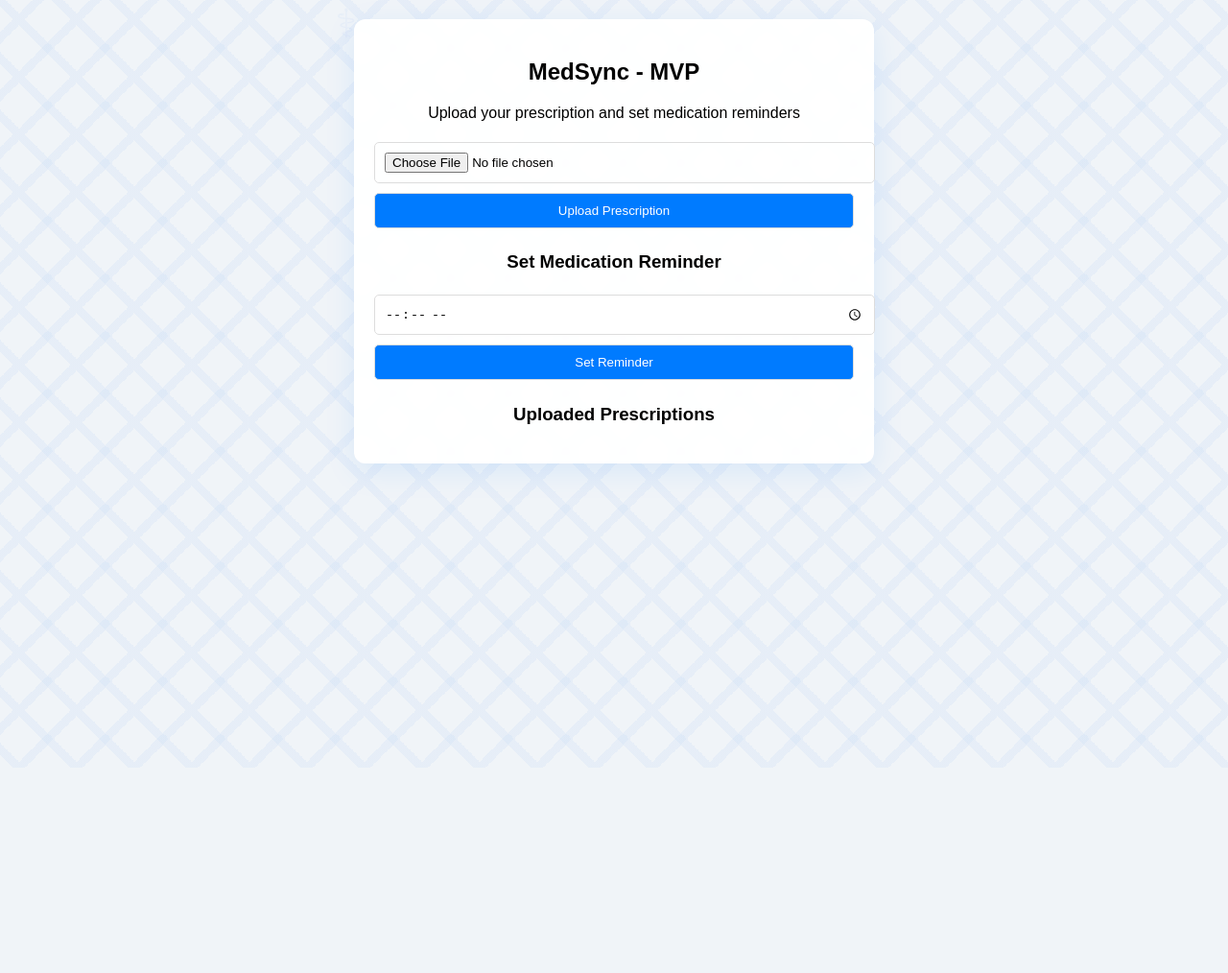
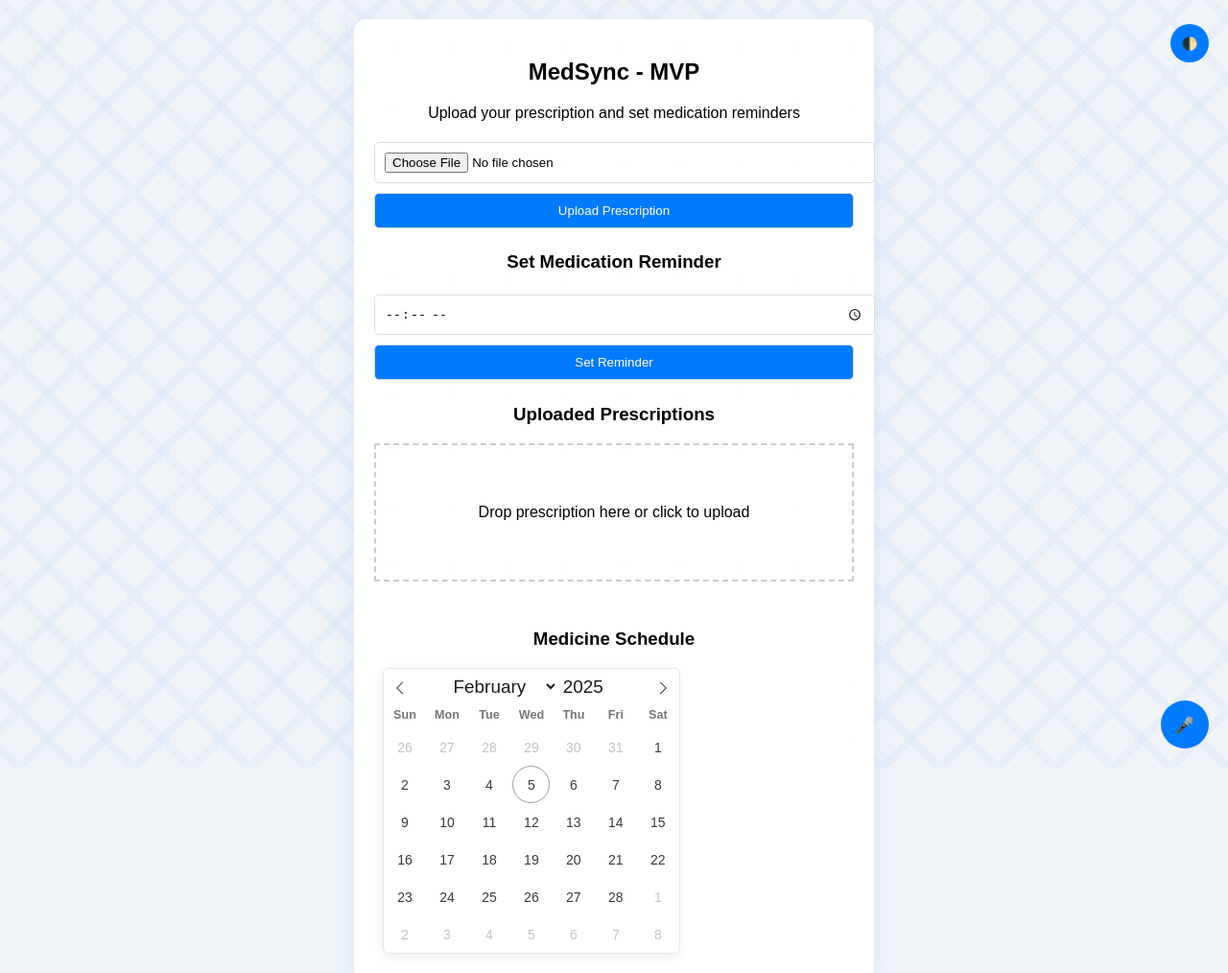
Before and after one commit to victordelrosal/MedSync, a plain HTML site: page index.html in a window 1280 px wide. Shown: the top 1014 px of the page at 96% size. Before the commit the page ends 800 px from the top, so only its background shows below. Drawn offline with nearby package versions, Linux system fonts and the light colour scheme.

Commit message:
surprise me

```diff
--- a/index.html
+++ b/index.html
@@ -125,9 +125,85 @@
         .fade-animation {
             animation: fadeInOut 2s ease-in-out;
         }
+
+        /* Dark mode styles */
+        [data-theme="dark"] {
+            background-color: #1a1a1a;
+            color: #ffffff;
+        }
+
+        [data-theme="dark"] .container {
+            background: rgba(40, 40, 40, 0.95);
+            border-color: rgba(80, 80, 80, 0.2);
+        }
+
+        .theme-toggle {
+            position: fixed;
+            top: 20px;
+            right: 20px;
+            padding: 10px;
+            border-radius: 50%;
+            background: #007BFF;
+            color: white;
+            cursor: pointer;
+            border: none;
+            width: 40px;
+            height: 40px;
+        }
+
+        /* Preview area */
+        .preview-area {
+            border: 2px dashed #ccc;
+            padding: 20px;
+            margin: 10px 0;
+            min-height: 100px;
+            display: flex;
+            align-items: center;
+            justify-content: center;
+            position: relative;
+        }
+
+        .preview-area.drag-over {
+            background: rgba(0, 123, 255, 0.1);
+            border-color: #007BFF;
+        }
+
+        /* Calendar view */
+        .calendar-view {
+            margin-top: 20px;
+            padding: 10px;
+            background: rgba(255, 255, 255, 0.5);
+            border-radius: 8px;
+        }
+
+        /* Voice command indicator */
+        .voice-indicator {
+            position: fixed;
+            bottom: 20px;
+            right: 20px;
+            width: 50px;
+            height: 50px;
+            border-radius: 50%;
+            background: #007BFF;
+            display: flex;
+            align-items: center;
+            justify-content: center;
+            cursor: pointer;
+            transition: all 0.3s ease;
+        }
+
+        .voice-indicator.listening {
+            animation: pulse 1s infinite;
+            background: #dc3545;
+        }
     </style>
+    <link rel="stylesheet" href="https://cdn.jsdelivr.net/npm/flatpickr/dist/flatpickr.min.css">
+    <script src="https://cdn.jsdelivr.net/npm/flatpickr"></script>
+    <script src="https://cdn.jsdelivr.net/npm/canvas-confetti@1.5.1/dist/confetti.browser.min.js"></script>
 </head>
 <body>
+    <button class="theme-toggle" onclick="toggleTheme()">🌓</button>
+    <div class="voice-indicator" onclick="toggleVoiceRecognition()">🎤</div>
     <div class="container">
         <h2>MedSync - MVP</h2>
         <p>Upload your prescription and set medication reminders</p>
@@ -144,6 +220,15 @@
         <div id="prescriptions">
             <h3>Uploaded Prescriptions</h3>
             <ul id="prescriptionList"></ul>
+        </div>
+
+        <div class="preview-area" id="dropZone">
+            <span>Drop prescription here or click to upload</span>
+        </div>
+
+        <div class="calendar-view">
+            <h3>Medicine Schedule</h3>
+            <div id="calendar"></div>
         </div>
     </div>
 
@@ -220,6 +305,89 @@
         }
 
         displayPrescriptions();
+
+        // Theme toggling
+        function toggleTheme() {
+            document.body.dataset.theme =
+                document.body.dataset.theme === 'dark' ? 'light' : 'dark';
+            localStorage.setItem('theme', document.body.dataset.theme);
+        }
+
+        // Voice recognition
+        function toggleVoiceRecognition() {
+            if (!('webkitSpeechRecognition' in window)) {
+                alert('Voice recognition not supported');
+                return;
+            }
+
+            const recognition = new webkitSpeechRecognition();
+            recognition.continuous = false;
+            recognition.interimResults = false;
+
+            recognition.onstart = () => {
+                document.querySelector('.voice-indicator').classList.add('listening');
+            };
+
+            recognition.onend = () => {
+                document.querySelector('.voice-indicator').classList.remove('listening');
+            };
+
+            recognition.onresult = (event) => {
+                const command = event.results[0][0].transcript.toLowerCase();
+                if (command.includes('upload')) {
+                    document.getElementById('uploadPrescription').click();
+                } else if (command.includes('reminder')) {
+                    document.getElementById('reminderTime').focus();
+                }
+            };
+
+            recognition.start();
+        }
+
+        // Drag and drop
+        const dropZone = document.getElementById('dropZone');
+
+        dropZone.addEventListener('dragover', (e) => {
+            e.preventDefault();
+            dropZone.classList.add('drag-over');
+        });
+
+        dropZone.addEventListener('dragleave', () => {
+            dropZone.classList.remove('drag-over');
+        });
+
+        dropZone.addEventListener('drop', (e) => {
+            e.preventDefault();
+            dropZone.classList.remove('drag-over');
+            const files = e.dataTransfer.files;
+            document.getElementById('uploadPrescription').files = files;
+            uploadPrescription();
+        });
+
+        // Modify existing uploadPrescription function
+        const originalUploadPrescription = uploadPrescription;
+        uploadPrescription = () => {
+            originalUploadPrescription();
+            confetti({
+                particleCount: 100,
+                spread: 70,
+                origin: { y: 0.6 }
+            });
+        };
+
+        // Initialize theme
+        document.body.dataset.theme = localStorage.getItem('theme') || 'light';
+
+        // Initialize calendar
+        flatpickr("#calendar", {
+            inline: true,
+            mode: "multiple",
+            dateFormat: "Y-m-d",
+            onChange: (selectedDates) => {
+                // Store selected dates in localStorage
+                localStorage.setItem('medicationDates', JSON.stringify(selectedDates));
+            }
+        });
     </script>
 </body>
 </html>
```
